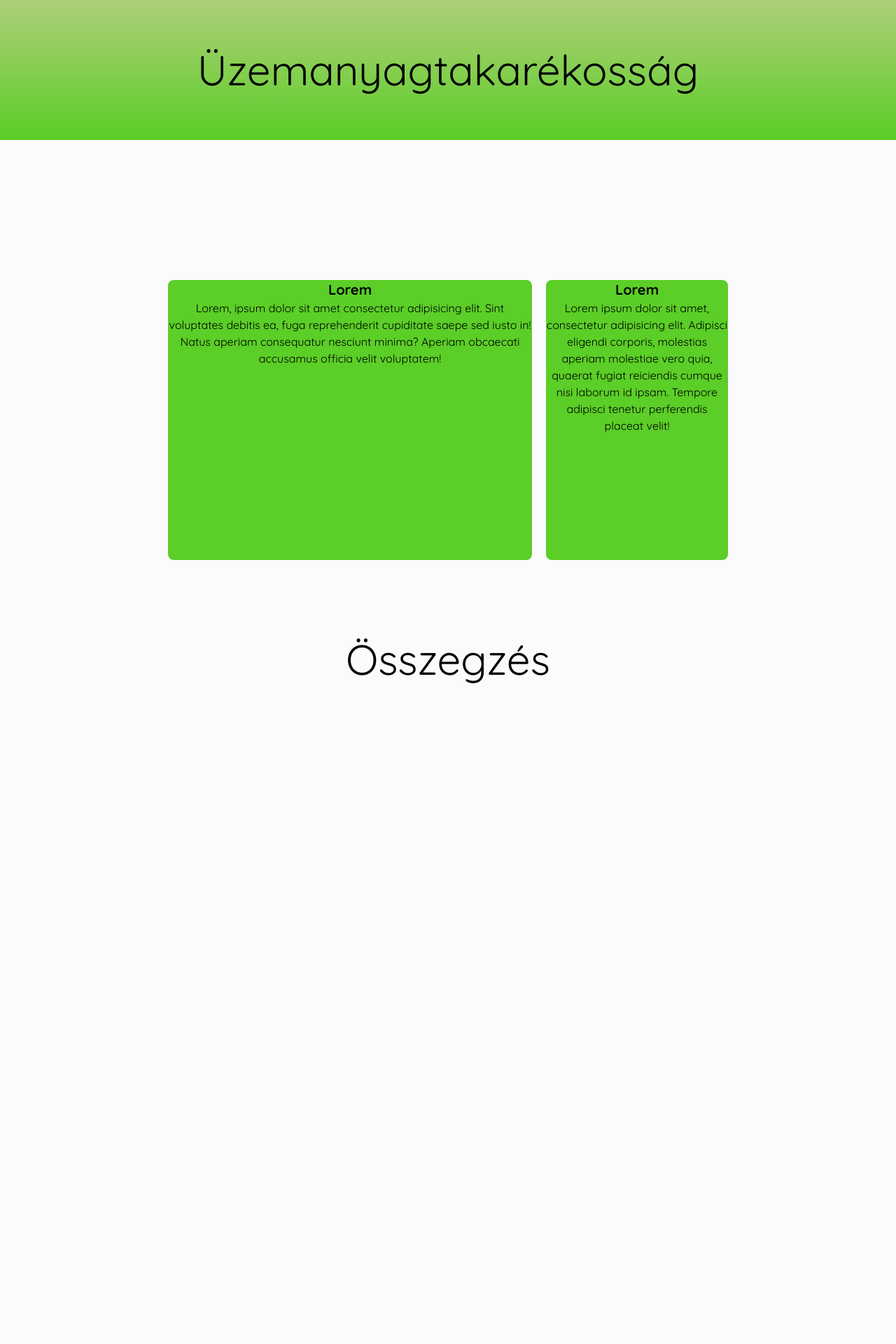
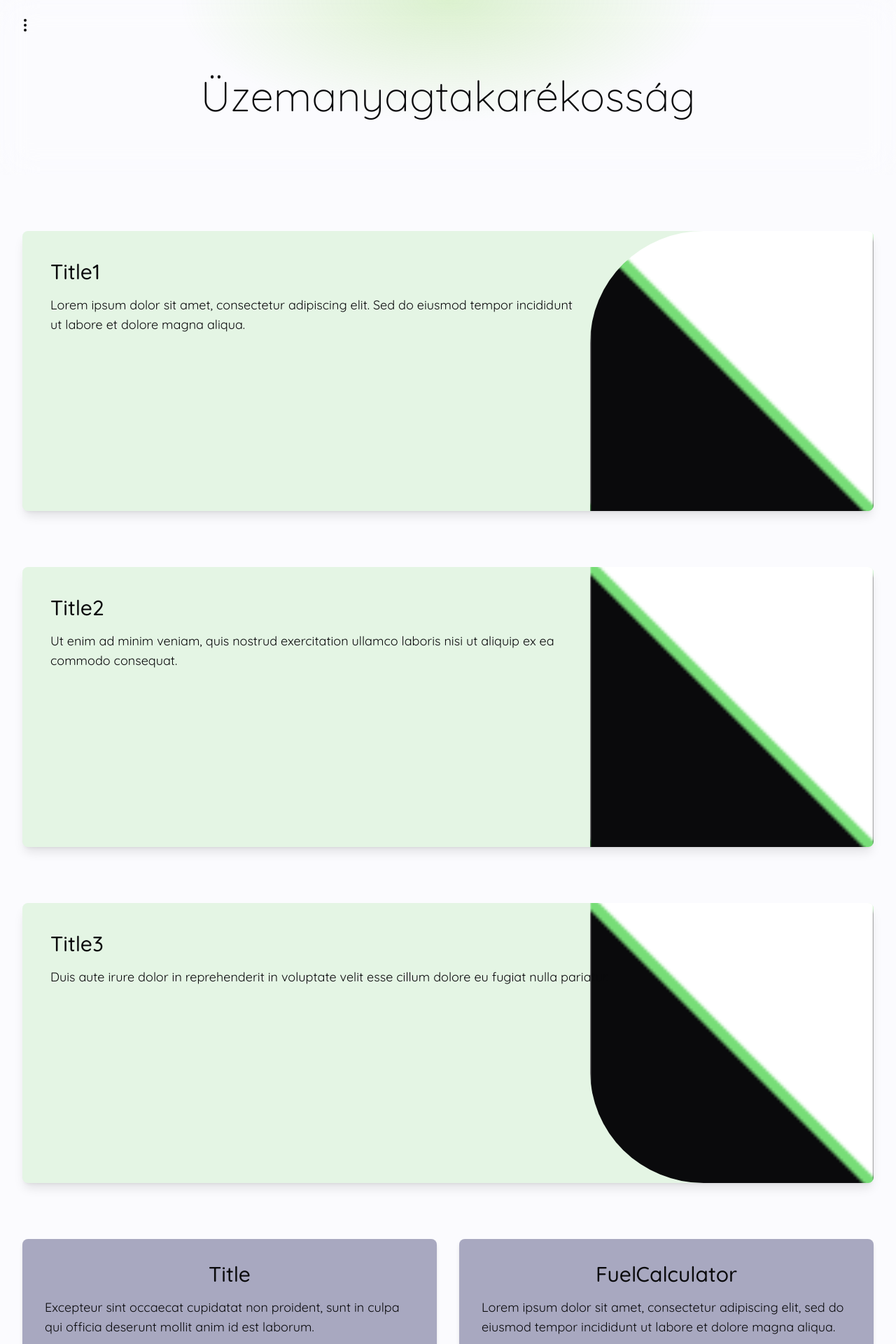
Before and after one commit to asztalosm/uzemanyagtakarekossag, a Next.js app in the folder uzemanyagtakarekossag-site-ts/: page / in a window 1280 px wide. Shown: the top 1920 px of the page at 70% size. Before the commit the page ends 1868 px from the top, so only its background shows below. Built offline with nearby package versions, Linux system fonts and the light colour scheme.

Commit message:
Weblap Design változtatások, Dark Mode support

```diff
--- a/uzemanyagtakarekossag-site-ts/package.json
+++ b/uzemanyagtakarekossag-site-ts/package.json
@@ -9,7 +9,9 @@
     "lint": "next lint"
   },
   "dependencies": {
-    "next": "15.2.0",
+    "@headlessui/react": "^2.2.0",
+    "lucide-react": "^0.477.0",
+    "next": "^15.2.0",
     "react": "^19.0.0",
     "react-dom": "^19.0.0"
   },
--- a/uzemanyagtakarekossag-site-ts/pages/index.tsx
+++ b/uzemanyagtakarekossag-site-ts/pages/index.tsx
@@ -1,57 +1,121 @@
-import Head from 'next/head';
-import Image from 'next/image'; // Import Image component if using Next.js for optim  ization
-import { Quicksand } from 'next/font/google';
-import kep from '../public/image.png'
+import { EllipsisVertical, Fuel, SunMoon, Gauge, PiggyBank } from "lucide-react"
+import { Menu, MenuButton, MenuItem, MenuItems} from "@headlessui/react"
+import { Quicksand } from "next/font/google"
 
 const quicksand = Quicksand({
-  subsets: ['latin'],
-  variable: '--font-quicksand',
+  subsets: ["latin"],
+  variable: "--font-quicksand",
   display: "swap",
-});
+})
+export default function Home() {
+  return (
+    <main className="min-h-screen bg-[var(--background)] text-[var(--foreground)]">
+      <div className={`${quicksand.className}`}>
+        {/* Header */}
+        <header className="radial-gradient backdrop-blur-xl py-8 relative h-auto min-h-[250px] flex flex-col justify-center">
 
+          <div className="flex items-center justify-center">
+            <h1 className="mt-6 text-center text-4xl sm:text-5xl md:text-6xl font-light px-4">Üzemanyagtakarékosság</h1>
+          </div>
+        </header>
+        <button className="fixed left-4 top-4 md:left-6 md:top-6 ">
+            <EllipsisVertical className="h-6 w-6"/>
+        </button>
+        {/* Content Container */}
+        <div className="max-w-400 mx-auto px-4 sm:px-6 lg:px-8">
+          {/* Section 1 */}
+          <section className="my-12 sm:my-16 md:my-20 relative h-auto min-h-[400px] w-full mx-auto bg-[var(--secondarybackground)] rounded-lg overflow-hidden shadow-lg">
+            <div
+              className="absolute right-0 top-0 h-full w-1/3 half-circle-top bgimg1"
+            ></div>
+            <div className="p-6 sm:p-8 md:p-10 relative z-10 flex flex-col justify-center h-full">
+              <h2 className="text-2xl sm:text-3xl font-medium mb-4">Title1</h2>
+              <p className="text-base sm:text-lg max-w-190">
+                Lorem ipsum dolor sit amet, consectetur adipiscing elit. Sed do eiusmod tempor incididunt ut labore et
+                dolore magna aliqua.
+              </p>
+            </div>
+          </section>
 
-export default function Document() {
-  return (
-    <>
-      <Head>
-        <title>Üzemanyagtakarékosság</title>
-      </Head>
-      <div className={`${quicksand.className}`}>
-        <header className={`h-50 flex items-center justify-center headergradient`}>
-          <h1 className="text-center text-6xl">Üzemanyagtakarékosság</h1>
-        </header>
-        <div className="Paragrafusok mt-20">
-          <p className=""></p>
+          {/* Section 2 */}
+          <section className="my-12 sm:my-16 md:my-20 relative h-auto min-h-[400px] w-full mx-auto bg-[var(--secondarybackground)] rounded-lg overflow-hidden shadow-lg">
+            <div className="absolute right-0 top-0 h-full w-1/3 half-circle-middle bgimg2"></div>
+            <div className="p-6 sm:p-8 md:p-10 relative z-10 flex flex-col justify-center h-full">
+              <h2 className="text-2xl sm:text-3xl font-medium mb-4">Title2</h2>
+              <p className="text-base sm:text-lg max-w-190">
+                Ut enim ad minim veniam, quis nostrud exercitation ullamco laboris nisi ut aliquip ex ea commodo
+                consequat.
+              </p>
+            </div>
+          </section>
 
+          {/* Section 3 */}
+          <section className="my-12 sm:my-16 md:my-20 relative h-auto min-h-[400px] w-full mx-auto bg-[var(--secondarybackground)] rounded-lg overflow-hidden shadow-lg">
+            <div className="absolute right-0 top-0 h-full w-1/3 half-circle-bottom bgimg3"></div>
+            <div className="p-6 sm:p-8 md:p-10 relative z-10 flex flex-col justify-center h-full">
+              <h2 className="text-2xl sm:text-3xl font-medium mb-4">Title3</h2>
+              <p className="text-base sm:text-lg">
+                Duis aute irure dolor in reprehenderit in voluptate velit esse cillum dolore eu fugiat nulla pariatur.
+              </p>
+            </div>
+          </section>
 
-        </div>
-        <div className='w-200 ml-auto mr-auto'>
-          <div className='bal bg-[#5bce27] h-100 mt-30 w-130 float-left rounded-lg'>
-            <h1 className='text-center font-bold text-xl root.background'>Lorem</h1>
-            <p className='text-center'>Lorem, ipsum dolor sit amet consectetur adipisicing elit. Sint voluptates debitis ea, fuga reprehenderit cupiditate saepe sed iusto in! Natus aperiam consequatur nesciunt minima? Aperiam obcaecati accusamus officia velit voluptatem!</p>
-          </div>
-          <div className='bal bg-[#5bce27] h-100 mt-30 w-65 float-right rounded-lg'>
-            <h1 className='text-center font-bold text-xl'>Lorem</h1>
-            <p className='text-center'>Lorem ipsum dolor sit amet, consectetur adipisicing elit. Adipisci eligendi corporis, molestias aperiam molestiae vero quia, quaerat fugiat reiciendis cumque nisi laborum id ipsam. Tempore adipisci tenetur perferendis placeat velit!</p>
-          </div>
-          <br />
-          <br />
-          <br />
-        </div>
-        <div className='mt-140'>
-          <h1 className='text-center text-6xl '>Összegzés</h1>
-          <div className='container mx-auto p-4 mt-10 ml-auto mr-auto'>
-            <div className="grid grid-cols-3 gap-6 justify-items-center">
-              <div className=' h-100 w-80 rounded-lg'></div>
-              <div className=' h-100 w-80 rounded-lg'></div>
-              <div className=' h-100 w-80 rounded-lg'></div>
-              <div className=' h-100 w-80 rounded-lg'></div>
-              <div className=' h-100 w-80 rounded-lg'></div>
-              <div className=' h-100 w-80 rounded-lg'></div>
+          {/* Calculator Section */}
+          <section className="mt-16 grid grid-cols-1 md:grid-cols-2 gap-8">
+            <div className="bg-[var(--secondary)] rounded-lg p-6 sm:p-8 h-auto min-h-[600px] w-full mx-auto shadow-md">
+              <h2 className="text-2xl sm:text-3xl font-medium text-center mb-4">Title</h2>
+              <p className="text-base sm:text-lg">
+                Excepteur sint occaecat cupidatat non proident, sunt in culpa qui officia deserunt mollit anim id est
+                laborum.
+              </p>
             </div>
-          </div>
+            <div className="bg-[var(--secondary)] rounded-lg p-6 sm:p-8 h-auto min-h-[300px] w-full mx-auto shadow-md">
+              <h2 className="text-2xl sm:text-3xl font-medium text-center mb-4">FuelCalculator</h2>
+              <p className="text-base sm:text-lg">
+                Lorem ipsum dolor sit amet, consectetur adipiscing elit, sed do eiusmod tempor incididunt ut labore et
+                dolore magna aliqua.
+              </p>
+            </div>
+          </section>
+
+          {/* Summary Section */}
+          <section className="mt-16 mb-20">
+            <h2 className="text-3xl sm:text-4xl font-medium text-center mb-8 sm:mb-10">Summary</h2>
+
+            <div className="flex flex-wrap justify-center gap-6 sm:gap-8 mb-8">
+              {[1, 2, 3].map((item) => (
+                <div
+                  key={item}
+                  className="bg-[var(--accent)] rounded-lg p-6 w-full sm:w-[calc(50%-16px)] md:w-[calc(33.333%-22px)] max-w-[350px] shadow-md"
+                >
+                  <div className="bg-[#c5b2b2] h-75 w-75 mb-4 rounded"></div>
+                  <h3 className="text-xl font-medium text-center mb-2">Title</h3>
+                  <p className="text-sm">
+                    Ut enim ad minim veniam, quis nostrud exercitation ullamco laboris nisi ut aliquip ex ea commodo
+                    consequat.
+                  </p>
+                </div>
+              ))}
+            </div>
+
+            <div className="flex flex-wrap justify-center gap-6 sm:gap-8">
+              {[4, 5, 6].map((item) => (
+                <div
+                  key={item}
+                  className="bg-[var(--accent)] rounded-lg p-6 w-full sm:w-[calc(50%-16px)] md:w-[calc(33.333%-22px)] max-w-[350px] shadow-md"
+                >
+                  <Fuel className="h-25 w-25 centermargin"></Fuel>
+                  <h3 className="text-xl font-medium text-center mb-2">Title</h3>
+                  <p className="text-sm">
+                    Duis aute irure dolor in reprehenderit in voluptate velit esse cillum dolore eu fugiat nulla
+                    pariatur.
+                  </p>
+                </div>
+              ))}
+            </div>
+          </section>
         </div>
       </div>
-    </>
-  );
+    </main>
+  )
 }
--- a/uzemanyagtakarekossag-site-ts/styles/globals.css
+++ b/uzemanyagtakarekossag-site-ts/styles/globals.css
@@ -8,22 +8,29 @@
 
 @media (prefers-color-scheme: light) {
   :root {
-  --text: #0a0a0c;
+  --gradientbg: #FFFFFF;
+  --foreground: #0a0a0c;
   --background: #fbfbfe;
+  --secondarybackground: #e4f5e4;
+  --gradientmain: #6bce2738;
   --primary: #5bce27;
   --secondary: #a8a8c0;
   --accent: #afcf7a;
+  font-family: 'Quicksand', sans-serif;
 }
 }
 
 
 @media (prefers-color-scheme: dark) {
   :root {
+    --gradientbg: #000000;
     --foreground: #f4f4f6;
-    --background: #010104;
+    --background: #060906;
+    --gradientmain: #66d83138;
+    --secondarybackground: #080f08;
     --primary: #66d831;
     --secondary: #3e3e56;
-    --accent: #63832f;
+    --accent: #081508;
     font-family: 'Quicksand', sans-serif;
   }
 }
@@ -59,3 +66,42 @@ body {
 .headergradient {
   background-image: linear-gradient(0, var(--primary), var(--accent));
 }
+
+.radial-gradient {
+  background: radial-gradient(ellipse 30% 70% at 50% 0%, var(--gradientmain), transparent);
+}
+
+
+.half-circle-top {
+  border-radius: 40% 0 0 0;
+  background-size: cover;
+  background-position: center;
+}
+
+.half-circle-middle {
+  border-radius: 0 0 0 0;
+  background-size: cover;
+  background-position: center;
+}
+
+.half-circle-bottom {
+  border-radius: 0 0 0 40%;
+  background-size: cover;
+  background-position: center;
+}
+
+.bgimg1 {
+  background-image: url(../public/image.png);
+}
+
+.bgimg2 {
+  background-image: url(../public/image.png);
+}
+
+.bgimg3 {
+  background-image: url(../public/image.png);
+}
+
+.centermargin {
+  margin: 0 auto;
+}
```
Also changed, not shown: 1 other file (tests, documents, lock files or other folders).
